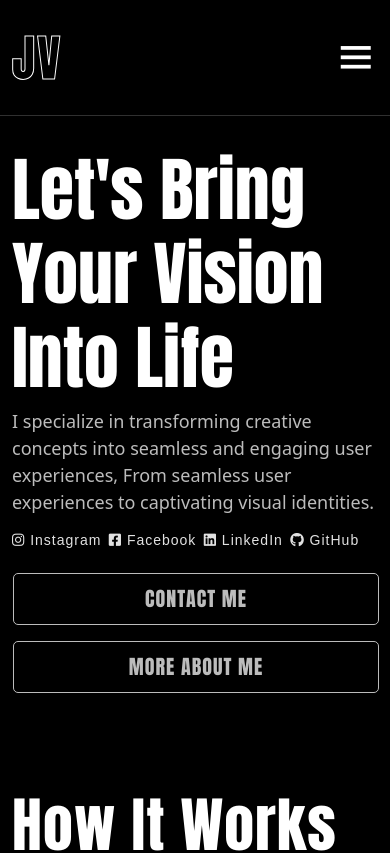
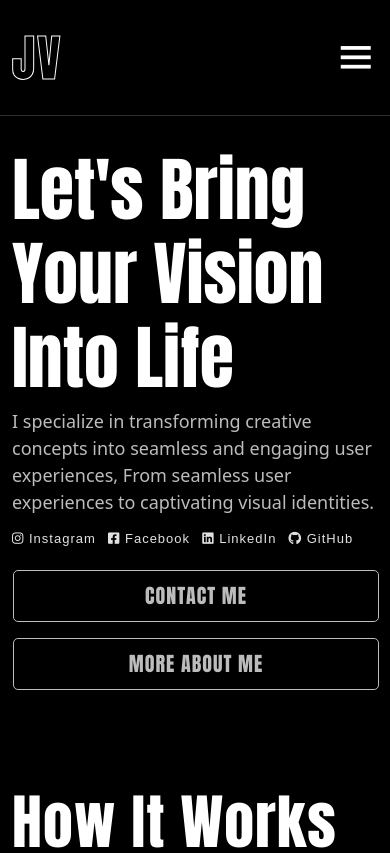
Before and after one commit to jesninvence/Portfolio, a plain HTML site: page index.html in a window 390 px wide. Shown: the top 853 px of the page. Drawn offline with nearby package versions, Linux system fonts and the light colour scheme; a web font is replaced by a local one.

Commit message:
new update

```diff
--- a/style.css
+++ b/style.css
@@ -79,8 +79,8 @@ button:hover {
 
 @media (max-width: 450px) {
   .home .socmed {
-    margin-right: .2rem !important;
-    font-size: 14px !important;
+    margin-right: .5rem !important;
+    font-size: 13px !important;
     max-width: 100%;
   }
 }
```
